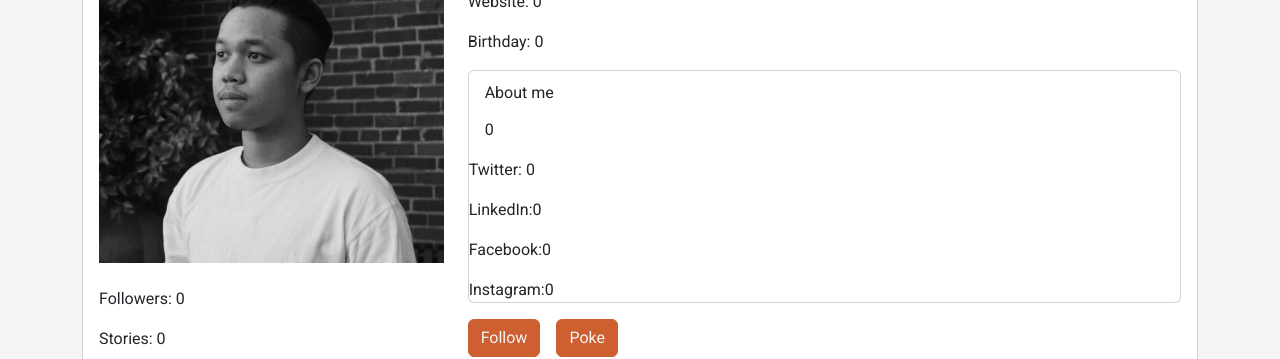
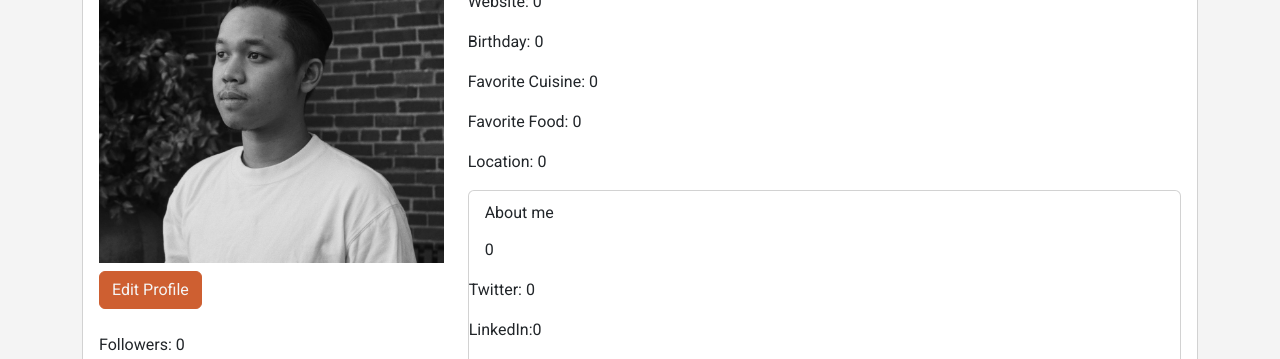
Before and after one commit to fabiojonathanarifin/gourmand-hall, a React (Create React App) app in the folder client/: page /profile in a window 1280 px wide. Shown: the part 268-627 px from the top of the page. Built offline with nearby package versions, Linux system fonts and the light colour scheme; no server answers.

Commit message:
Completed additionaldata on Profile.jsx

```diff
--- a/client/src/pages/Profile/Profile.jsx
+++ b/client/src/pages/Profile/Profile.jsx
@@ -1,10 +1,10 @@
 import React, { useEffect, useState } from "react";
 import { Card, Row, Col, Stack, Container } from "react-bootstrap";
+import { Link } from "react-router-dom";
 import "./Profile.css";
 import sample from "../../assets/sample.jpeg";
 import GeneralButton from "../../components/Buttons/Button/GeneralButton";
 import Index from "../Index/Index";
-// import axios from "axios";
 import { getUser } from "../../api/index";
 
 function Profile() {
@@ -33,6 +33,14 @@ function Profile() {
                   src={sample}
                   alt="profile photo"
                 />
+                <div className="mt-2">
+                  <Stack direction="horizontal" gap={3}>
+                    <Link to="/addinfo">
+                      <GeneralButton Value="Edit Profile" />
+                    </Link>
+                    {/* <GeneralButton Value="Edit Profile" /> */}
+                  </Stack>
+                </div>
                 <div className="mt-4">
                   <Card.Text>
                     Followers: {data.followers ? `${data.followers}` : 0}
@@ -56,6 +64,19 @@ function Profile() {
                 <Card.Text>
                   Birthday: {data.birthday ? `${data.birthday}` : 0}
                 </Card.Text>
+                <Card.Text>
+                  Favorite Cuisine: {data.favCuisine ? `${data.favCuisine}` : 0}
+                </Card.Text>
+
+                <Card.Text>
+                  Favorite Food: {data.favFood ? `${data.favFood}` : 0}
+                </Card.Text>
+
+                <Card.Text>
+                  Location:{" "}
+                  {data.city && data.state ? `${data.city}, ${data.state}` : 0}
+                </Card.Text>
+
                 <Card>
                   <Card.Body>
                     <Card.Subtitle className="mb-3">About me</Card.Subtitle>
```
